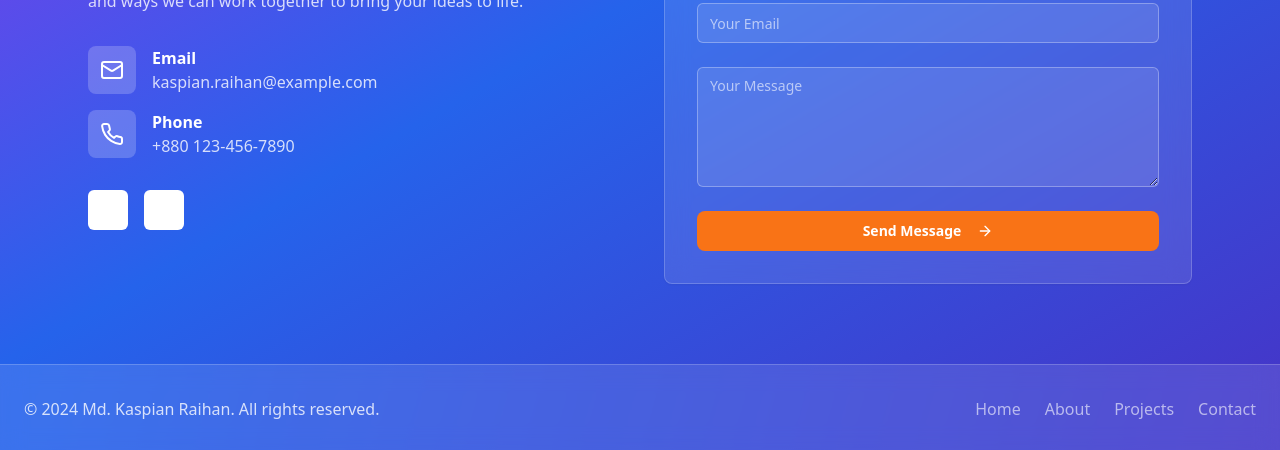
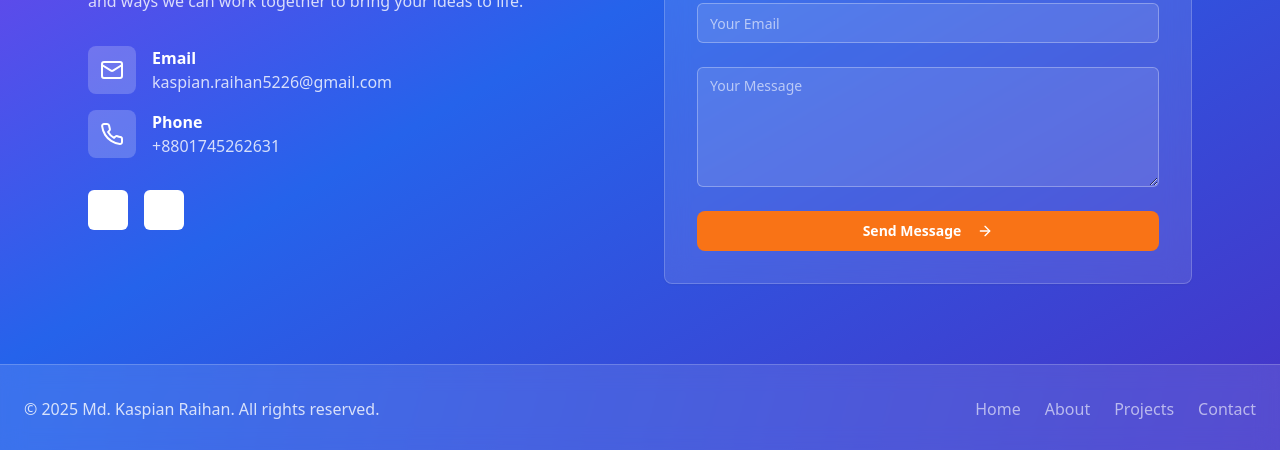
Before and after one commit to kaspian38/kaspian-raihan-portfolio, a React (Vite) app: page / in a window 1280 px wide. Shown: the part 4110-4560 px from the top of the page. Built offline with nearby package versions, Linux system fonts and the light colour scheme.

Commit message:
Visual edit in Lovable
Edited UI in Lovable

```diff
--- a/src/pages/Index.tsx
+++ b/src/pages/Index.tsx
@@ -288,7 +288,7 @@ const Index = () => {
                   </div>
                   <div>
                     <p className="font-semibold">Email</p>
-                    <p className="text-white/80">kaspian.raihan@example.com</p>
+                    <p className="text-white/80">kaspian.raihan5226@gmail.com</p>
                   </div>
                 </div>
                 <div className="flex items-center space-x-4 text-white">
@@ -297,7 +297,7 @@ const Index = () => {
                   </div>
                   <div>
                     <p className="font-semibold">Phone</p>
-                    <p className="text-white/80">+880 123-456-7890</p>
+                    <p className="text-white/80">+8801745262631</p>
                   </div>
                 </div>
                 <div className="flex space-x-4 pt-4">
@@ -345,9 +345,7 @@ const Index = () => {
       <footer className="bg-white/10 backdrop-blur-md border-t border-white/20 py-8">
         <div className="container mx-auto px-6">
           <div className="flex flex-col md:flex-row justify-between items-center">
-            <div className="text-white/80 mb-4 md:mb-0">
-              © 2024 Md. Kaspian Raihan. All rights reserved.
-            </div>
+            <div className="text-white/80 mb-4 md:mb-0">© 2025 Md. Kaspian Raihan. All rights reserved.</div>
             <div className="flex space-x-6">
               {["Home", "About", "Projects", "Contact"].map(item => <button key={item} onClick={() => scrollToSection(item.toLowerCase())} className="text-white/60 hover:text-white transition-colors duration-300">
                   {item}
```
